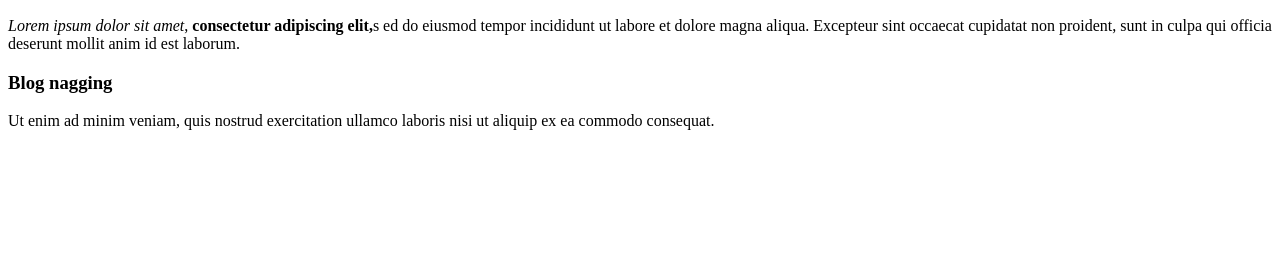
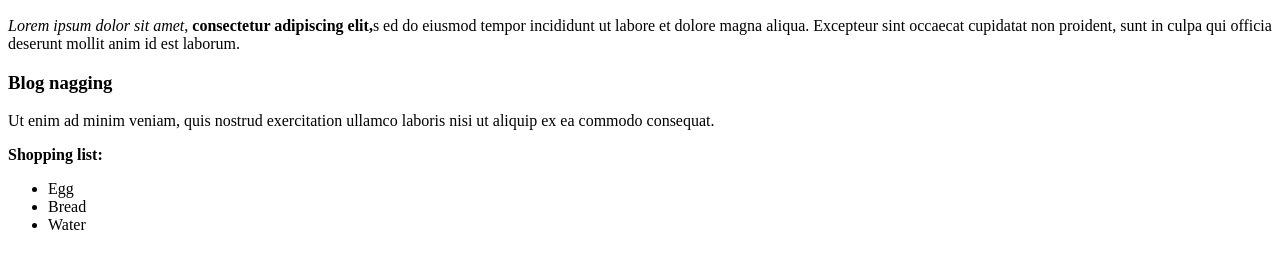
Before and after one commit to ZCogent/HTML-Foundations, a plain HTML site: page Elements-tags.html in a window 1280 px wide. Shown: the part 110-378 px from the top of the page. Drawn offline with Linux system fonts and the light colour scheme.

Commit message:
I have added an unordered list for shopping in Elements-tags.html

```diff
--- a/Elements-tags.html
+++ b/Elements-tags.html
@@ -18,6 +18,11 @@
 <p>
  Ut enim ad minim veniam, quis nostrud exercitation ullamco laboris nisi ut aliquip ex ea commodo consequat.
 </p>
-
+<p> <strong>Shopping list:</strong></p>
+<ul>
+<li> Egg </li>
+<li> Bread </li>
+<li> Water </li>
+</ul>
  </body>
 </html>
```
